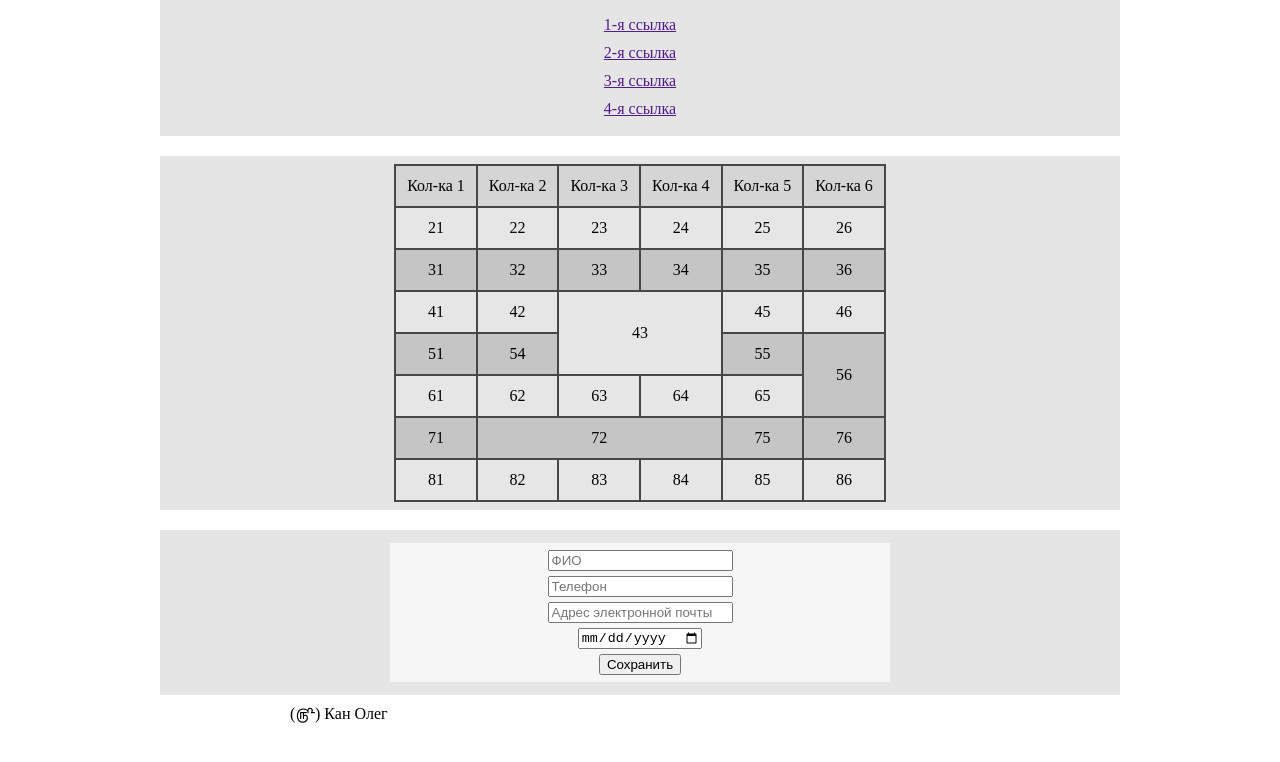
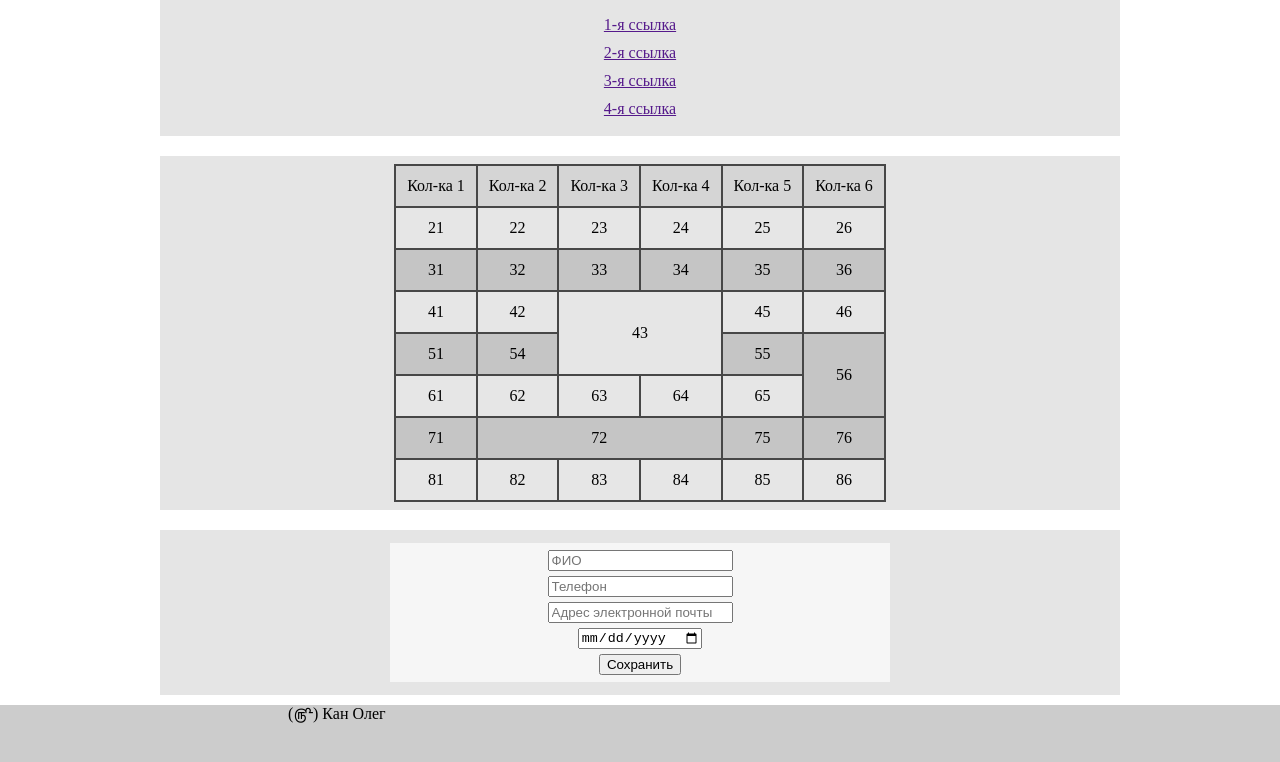
Before and after one commit to Tasyaak/Tasyaak.github.io, a plain HTML site: page index3.html in a window 1280 px wide. Shown: the part 132-894 px from the top of the page. Before the commit the page ends 855 px from the top, so only its background shows below. Drawn offline with Linux system fonts and the light colour scheme.

Commit message:
Add files via upload

```diff
--- a/index3.html
+++ b/index3.html
@@ -90,6 +90,13 @@
         </table>
     </div>
 
+    <div class="blok ssilki">
+        <div> <a href="" title="Пустышки"> 1-я ссылка </a> </div>
+        <div> <a href="" title="Пустышки"> 2-я ссылка </a> </div>
+        <div> <a href="" title="Пустышки"> 3-я ссылка </a> </div>
+        <div> <a href="" title="Пустышки"> 4-я ссылка </a> </div>
+    </div>
+
     <div class="blok">
         <form>
             <div> <input type="text" name="Fio" placeholder="ФИО"> </div>
@@ -99,13 +106,6 @@
             <div> <button type="submit"> Сохранить </button> </div>
         </form>
     </div>
-    <div class="blok ssilki">
-        <div> <a href="" title="Пустышки"> 1-я ссылка </a> </div>
-        <div> <a href="" title="Пустышки"> 2-я ссылка </a> </div>
-        <div> <a href="" title="Пустышки"> 3-я ссылка </a> </div>
-        <div> <a href="" title="Пустышки"> 4-я ссылка </a> </div>
-    </div>
-
 </div>
 
 <footer id="footer">
--- a/style3.css
+++ b/style3.css
@@ -1,3 +1,7 @@
+*
+{
+    box-sizing: border-box;
+}
 h1
 {
     text-align: center;
@@ -6,10 +10,6 @@ body
 {
     padding: 0;
     margin: 0;
-}
-*
-{
-    box-sizing: border-box;
 }
 #header, #footer
 {
@@ -54,7 +54,6 @@ body
     justify-content: flex-end;
     padding-right: 20px;
     background-color: #ccc;
-
 }
 .blok
 {
@@ -109,11 +108,16 @@ body
 {
     margin: 5px 0;
 }
+#footer
+{
+    background-color: #ccc;
+    height: 15vw;
+    max-height: 150px;
+}
 #footer > div > div
 {
-    margin-left: 130px;
+    margin-left: 10vw;
 }
-
 
 
 @media screen and (orientation: landscape)
```
